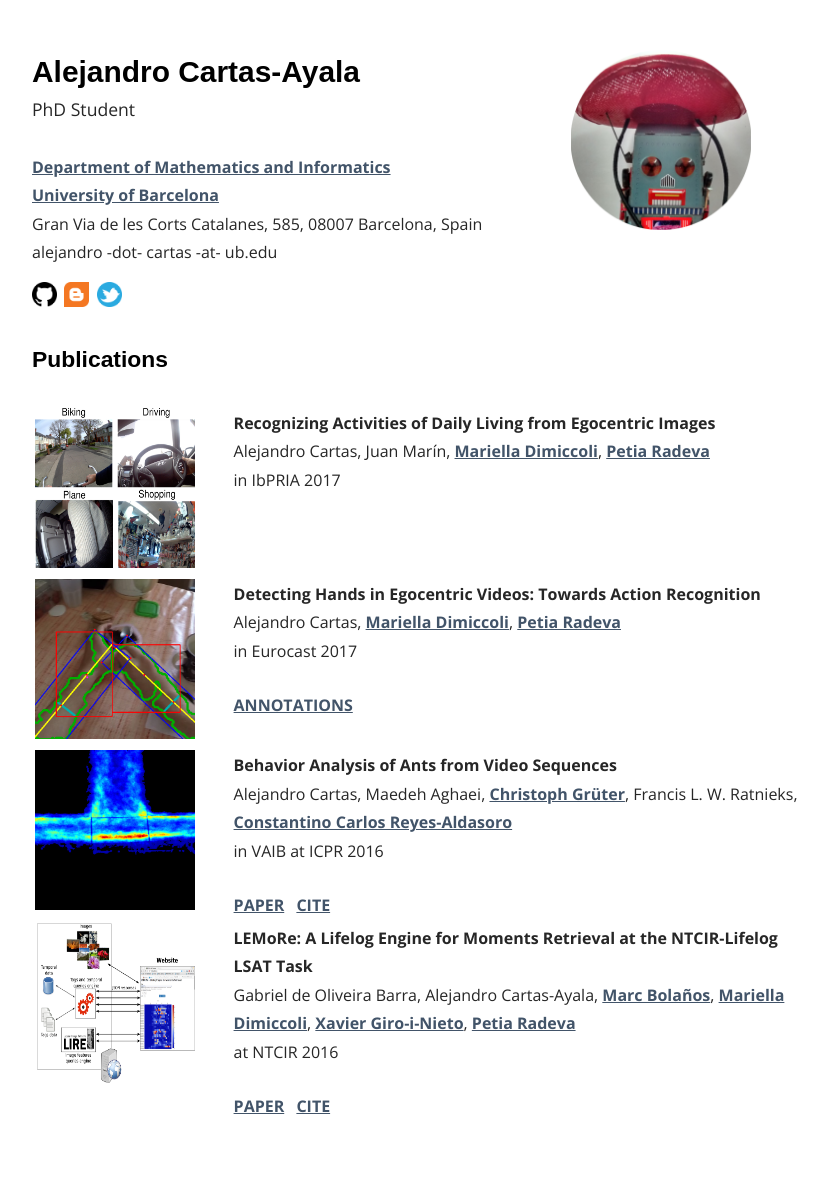
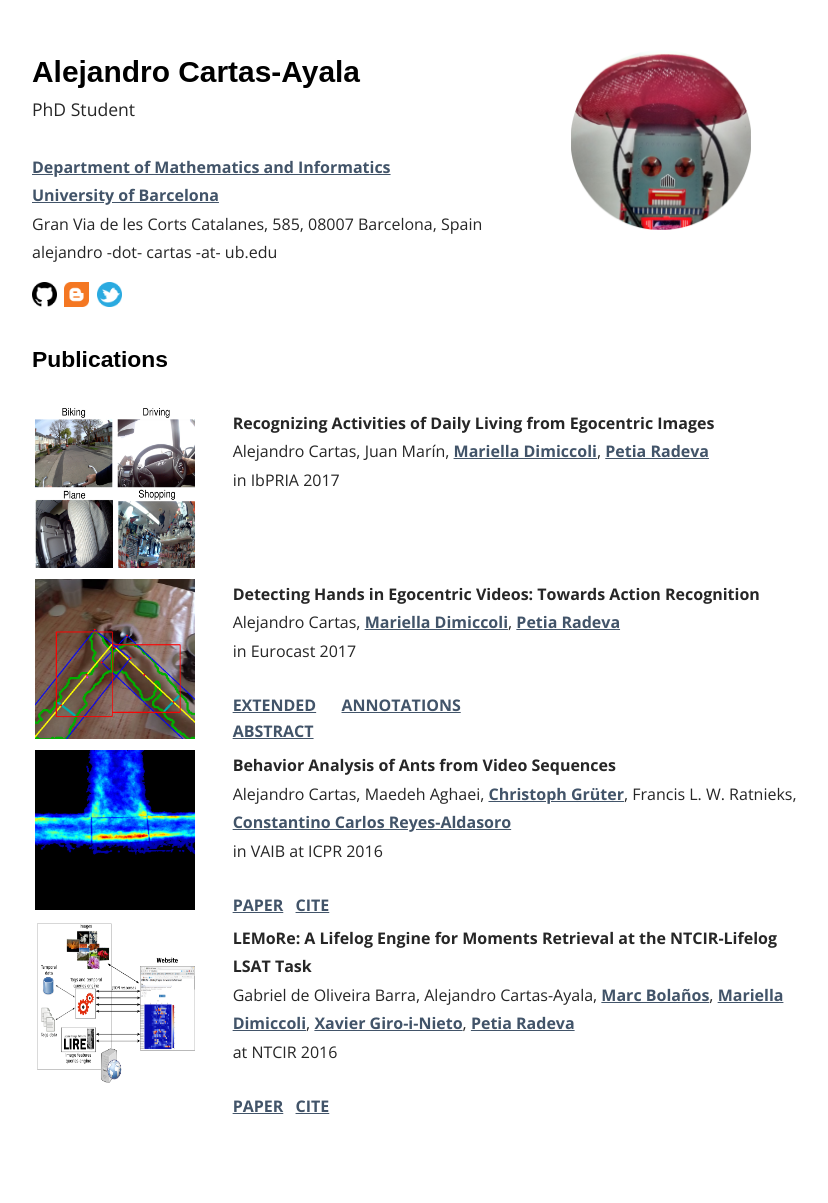
Before and after one commit to gorayni/gorayni.github.io, a Jekyll site: the page built from index.html, in a window 1280 px wide. Shown: the whole page, without its empty margins (223-1051 px from the left). Built offline with Jekyll 4.4.1, drawn with Linux system fonts in a browser that asks for light colours; some web fonts are replaced.

Commit message:
Extended abstract added

```diff
--- a/index.html
+++ b/index.html
@@ -104,10 +104,13 @@ layout: default
 				<table border="0" cellpadding="0" cellspacing="0" width="100%">
 					<tbody>
 						<tr>
+							<td align="left" valign="top" width="20%">
+								<a href="assets/publications/eurocast2017/acceptedExtendedAbstract.pdf">EXTENDED ABSTRACT</a>
+							</td>
 							<td align="left" valign="top" width="10%">
 								<a href="https://drive.google.com/file/d/0Bx7ke1oNC7PfQWFvSzJCSHlrRG8/view?usp=sharing">ANNOTATIONS</a>
 							</td>
-							<td align="left" valign="top" width="80%">
+							<td align="left" valign="top" width="70%">
 							</td>
 						</tr>
 					</tbody>
```
Also changed, not shown: 4 other files.
